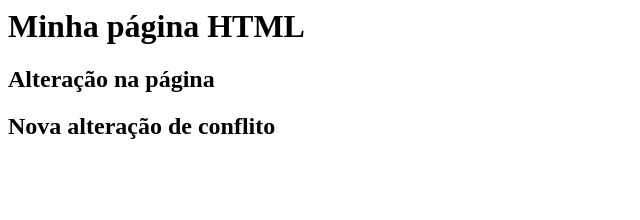
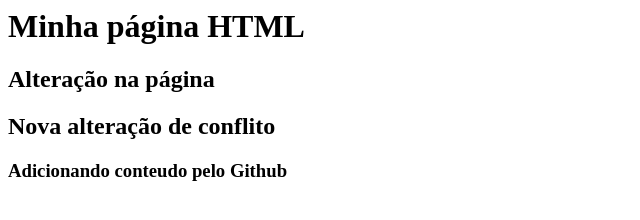
Before and after one commit to eurobsonrosa/gama-no-github, a plain HTML site: page index.html in a window 1280 px wide. Shown: the whole page, without its empty margins (0-640 px from the left). Drawn offline with Linux system fonts and the light colour scheme.

Commit message:
Atualização a partir do Github

```diff
--- a/index.html
+++ b/index.html
@@ -4,6 +4,7 @@
             Minha página HTML
         </h1>
         <h2>Alteração na página</h2>
-<h2>Nova alteração de conflito</h2>
+        <h2>Nova alteração de conflito</h2>
+        <h3> Adicionando conteudo pelo Github</h3>
     </body>
 </html>
```
